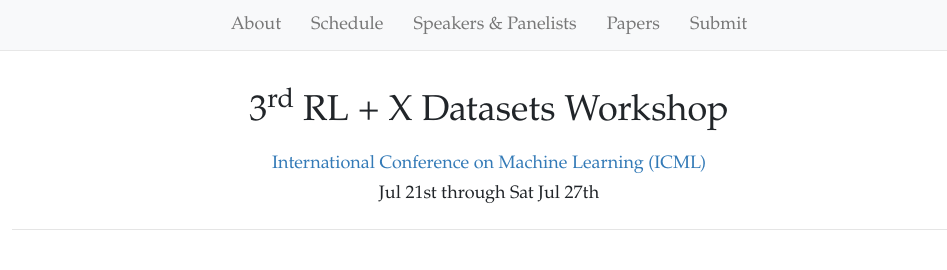
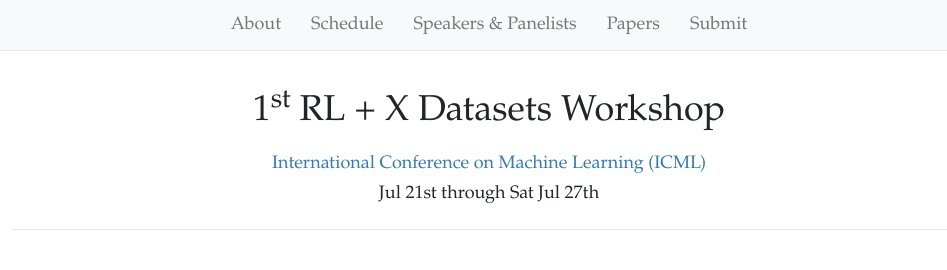
Before and after one commit to rlx-workshop/rlx-workshop.github.io, a Jekyll site: the page built from schedule.html, in a window 1280 px wide. Shown: the top 270 px of the page, without its empty margins (151-1098 px from the left). Built offline with Jekyll 4.4.1, drawn with Linux system fonts in a browser that asks for light colours; nearby versions of some CDN libraries.

```diff
--- a/_layouts/default.html
+++ b/_layouts/default.html
@@ -48,7 +48,7 @@
     <div class="page-content">
 
       <div class="row justify-content-center">
-        <h1 class="text-center">3<sup>rd</sup>  RL + X Datasets Workshop</h1>
+        <h1 class="text-center">1<sup>st</sup>  RL + X Datasets Workshop</h1>
         <div class="break"></div>
         <h4 class="text-center"><a href="https://icml.cc/"> International Conference on Machine Learning (ICML)</a></h4>
         <div class="break"></div>
--- a/index.html
+++ b/index.html
@@ -3,8 +3,8 @@
 ---
 
 <figure>
-    <center><img src="https://offline-rl.github.io/assets/OFFLINE_RL.gif" style="width:65%"; /></center>
-    <figcaption style='text-align: center'><small>Source: <a href="https://ai.googleblog.com/2020/04/an-optimistic-perspective-on-offline.html">Google AI Blog </a></small></figcaption>
+    <center><img src="workshop_figure.gif" style="width:65%"; /></center>
+    <!-- <figcaption style='text-align: center'><small>Source: <a href="https://ai.googleblog.com/2020/04/an-optimistic-perspective-on-offline.html">Google AI Blog </a></small></figcaption> -->
 </figure>
 
 <div class="row">
```
Also changed, not shown: 1 other file.
